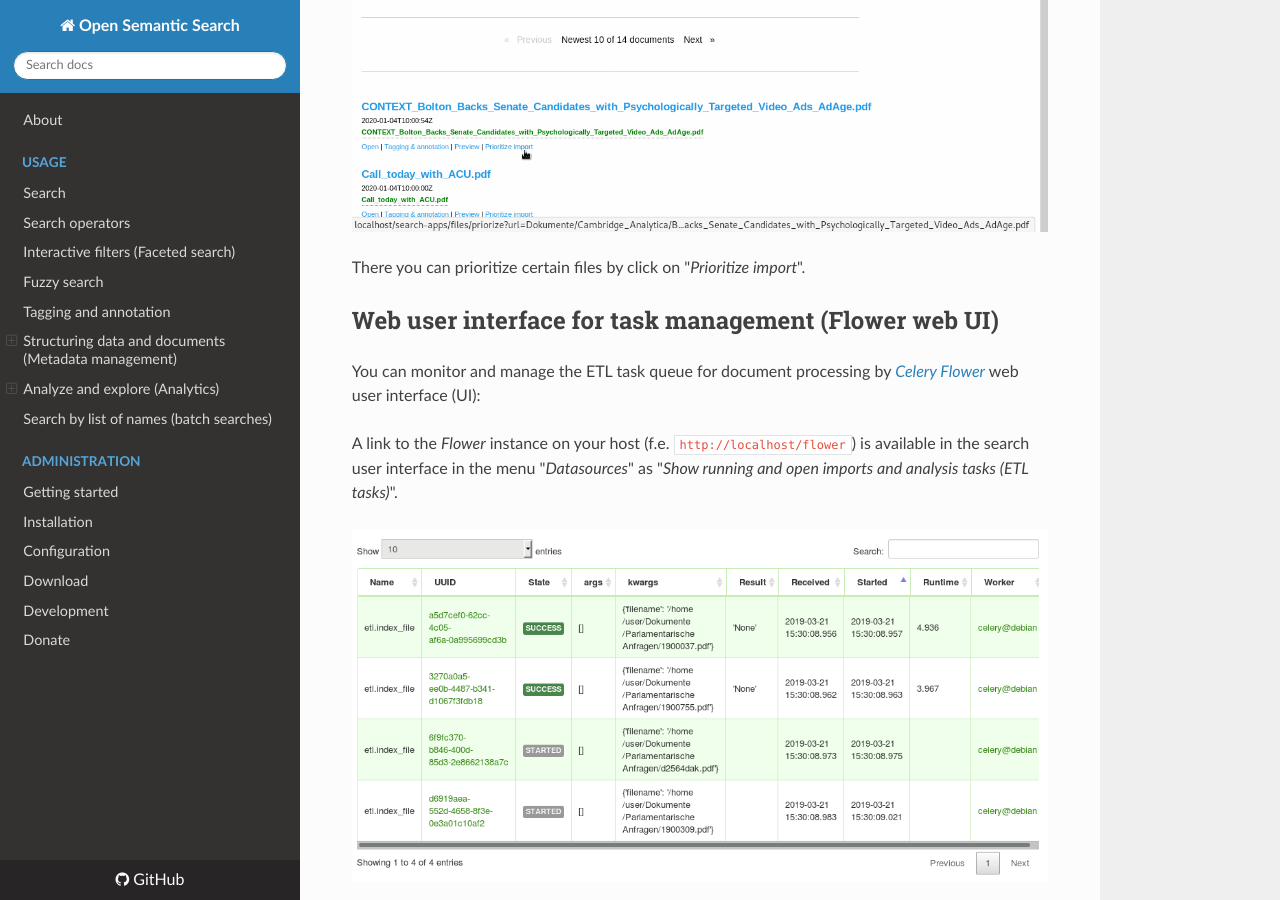
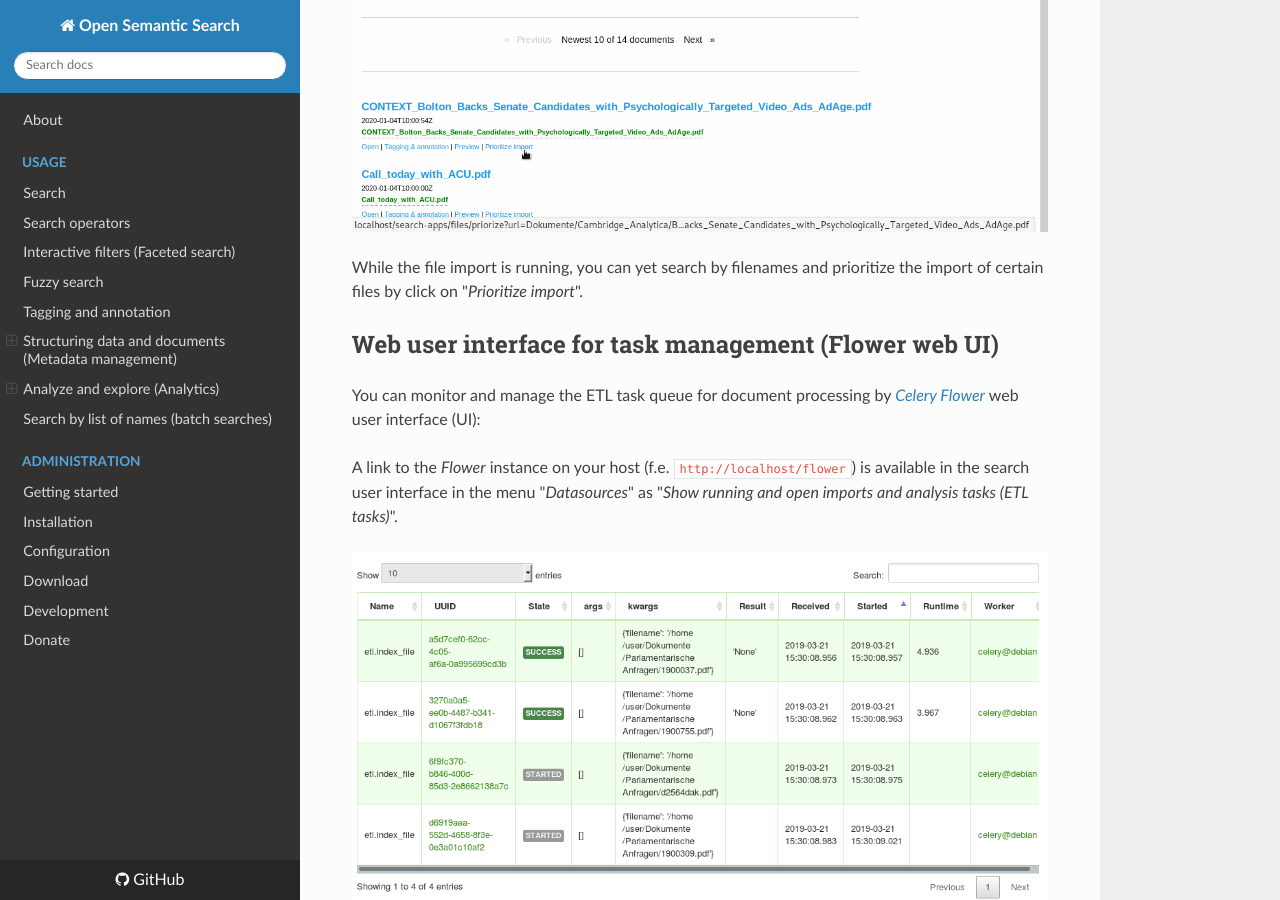
Before and after one commit to opensemanticsearch/open-semantic-search, an MkDocs documentation site: the page built from docs/doc/admin/queue/README.md, in a window 1280 px wide and 900 px high, scrolled down 763 px. Built offline with MkDocs 1.6.1, drawn with Linux system fonts in a browser that asks for light colours; nearby versions of some CDN libraries.

Commit message:
Documentation: Task queue management: Search by filenames (#412)

```diff
--- a/docs/doc/admin/queue/README.md
+++ b/docs/doc/admin/queue/README.md
@@ -20,7 +20,7 @@ If this feature is not disabled by config, the status of file imports and OCR ta
 
 ![](../../../screenshots/prioritize-import.png)
 
-There you can prioritize certain files by click on "*Prioritize import*".
+While the file import is running, you can yet search by filenames and prioritize the import of certain files by click on "*Prioritize import*".
 
 
 ## Web user interface for task management (Flower web UI)
```
